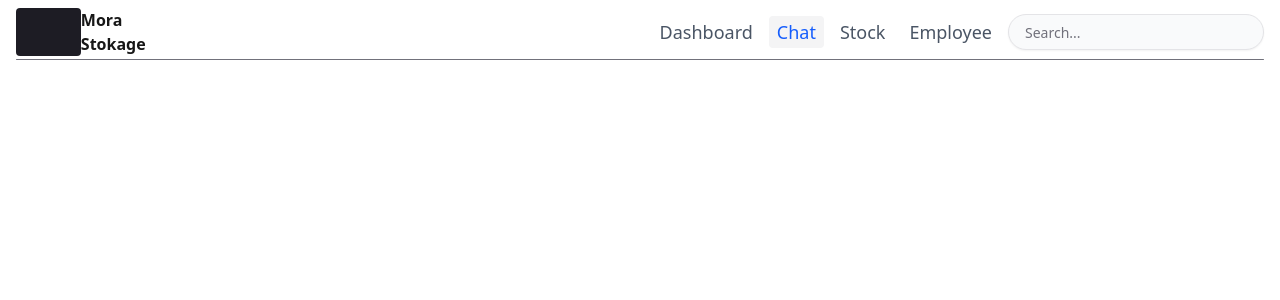
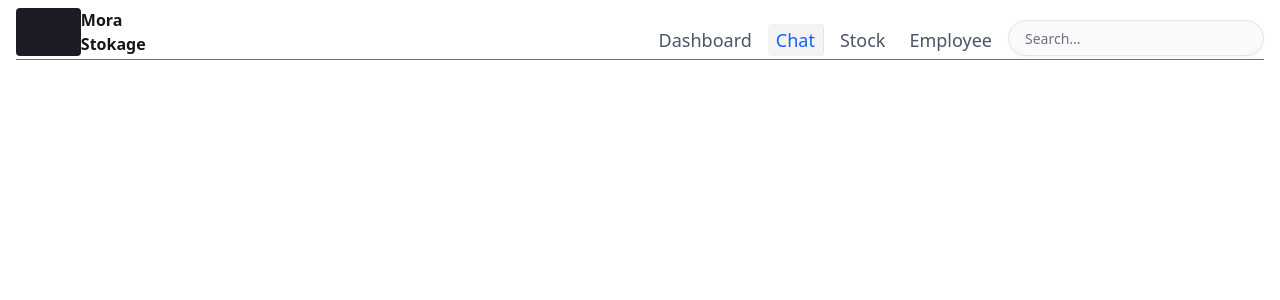
Before and after one commit to michel-henintsoa/morastock, a Next.js app: page / in a window 1280 px wide. Shown: the top 300 px of the page. Built offline with nearby package versions, Linux system fonts and the light colour scheme.

Commit message:
fix: adjust button alignment and add border to active navigation item

```diff
--- a/src/app/page.tsx
+++ b/src/app/page.tsx
@@ -32,14 +32,14 @@ export default function Home() {
             <h4>Stokage</h4>
           </div>
         </div>
-        <div className="flex items-center space-x-2">
+        <div className="flex items-end space-x-2">
           {navigationItems.map((item) => (
             <button
               key={item.label}
               onClick={() => handleNavClick(item.label)}
               className={`text-lg transition-colors p-0.5 px-2 ${
                 activeNav === item.label
-                  ? 'text-blue-600 bg-zinc-100 rounded'
+                  ? 'text-blue-600 bg-zinc-100 rounded border-r'
                   : 'text-gray-600 hover:text-gray-900'
               }`}
             >
```
